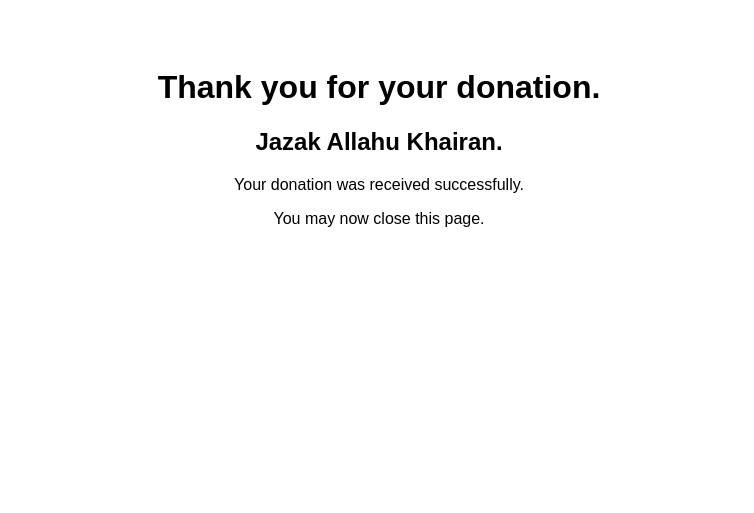
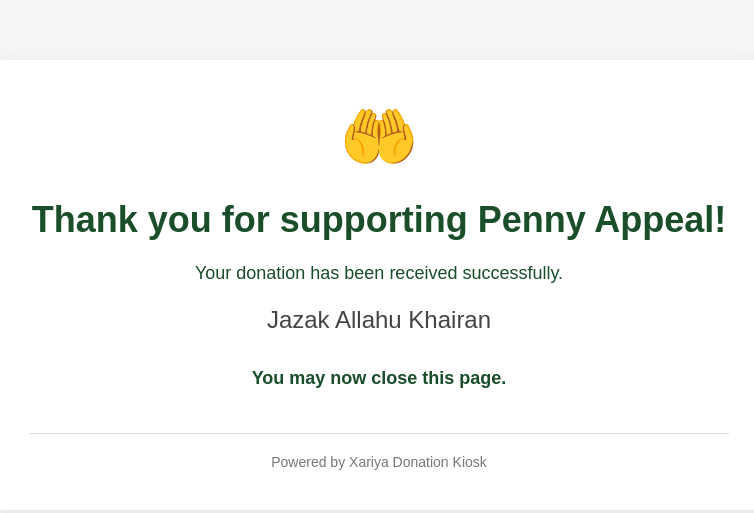
Before and after one commit to tahmadn/namanotechnology.com, a plain HTML site: page stripe_donate/thankyou.html in a window 1280 px wide. Shown: the whole page, without its empty margins (261-1015 px from the left). Drawn offline with Linux system fonts and the light colour scheme.

Commit message:
Add files via upload

```diff
--- a/stripe_donate/thankyou.html
+++ b/stripe_donate/thankyou.html
@@ -1,13 +1,88 @@
 <!DOCTYPE html>
-<html>
+<html lang="en">
 <head>
-  <title>Thank You</title>
-  <meta name="viewport" content="width=device-width, initial-scale=1">
+    <meta charset="UTF-8">
+    <meta name="viewport" content="width=device-width, initial-scale=1.0">
+    <title>Thank You</title>
+
+    <style>
+        body {
+            margin: 0;
+            padding: 0;
+            font-family: Arial, Helvetica, sans-serif;
+            background: #f5f7f5;
+            color: #1a4d2a;
+        }
+
+        .container {
+            max-width: 700px;
+            margin: 60px auto;
+            background: white;
+            padding: 40px;
+            border-radius: 16px;
+            box-shadow: 0 4px 20px rgba(0,0,0,0.08);
+            text-align: center;
+        }
+
+        .icon {
+            font-size: 64px;
+            margin-bottom: 20px;
+        }
+
+        h1 {
+            margin-bottom: 10px;
+            font-size: 36px;
+        }
+
+        h2 {
+            margin-top: 0;
+            font-weight: normal;
+            color: #444;
+        }
+
+        p {
+            font-size: 18px;
+            line-height: 1.6;
+        }
+
+        .footer {
+            margin-top: 40px;
+            padding-top: 20px;
+            border-top: 1px solid #ddd;
+            color: #777;
+            font-size: 14px;
+        }
+
+        .close-note {
+            margin-top: 30px;
+            font-weight: bold;
+        }
+    </style>
 </head>
-<body style="font-family: Arial, sans-serif; text-align: center; padding: 40px;">
-  <h1>Thank you for your donation.</h1>
-  <h2>Jazak Allahu Khairan.</h2>
-  <p>Your donation was received successfully.</p>
-  <p>You may now close this page.</p>
+
+<body>
+
+<div class="container">
+
+    <div class="icon">🤲</div>
+
+    <h1>Thank you for supporting Penny Appeal!</h1>
+	<p>
+        Your donation has been received successfully.
+    </p>
+
+    <h2>Jazak Allahu Khairan</h2>
+
+
+    <p class="close-note">
+        You may now close this page.
+    </p>
+
+    <div class="footer">
+        Powered by Xariya Donation Kiosk
+    </div>
+
+</div>
+
 </body>
 </html>
```
Also changed, not shown: stripe_donate/cancelled.html (+81 -8 lines).
